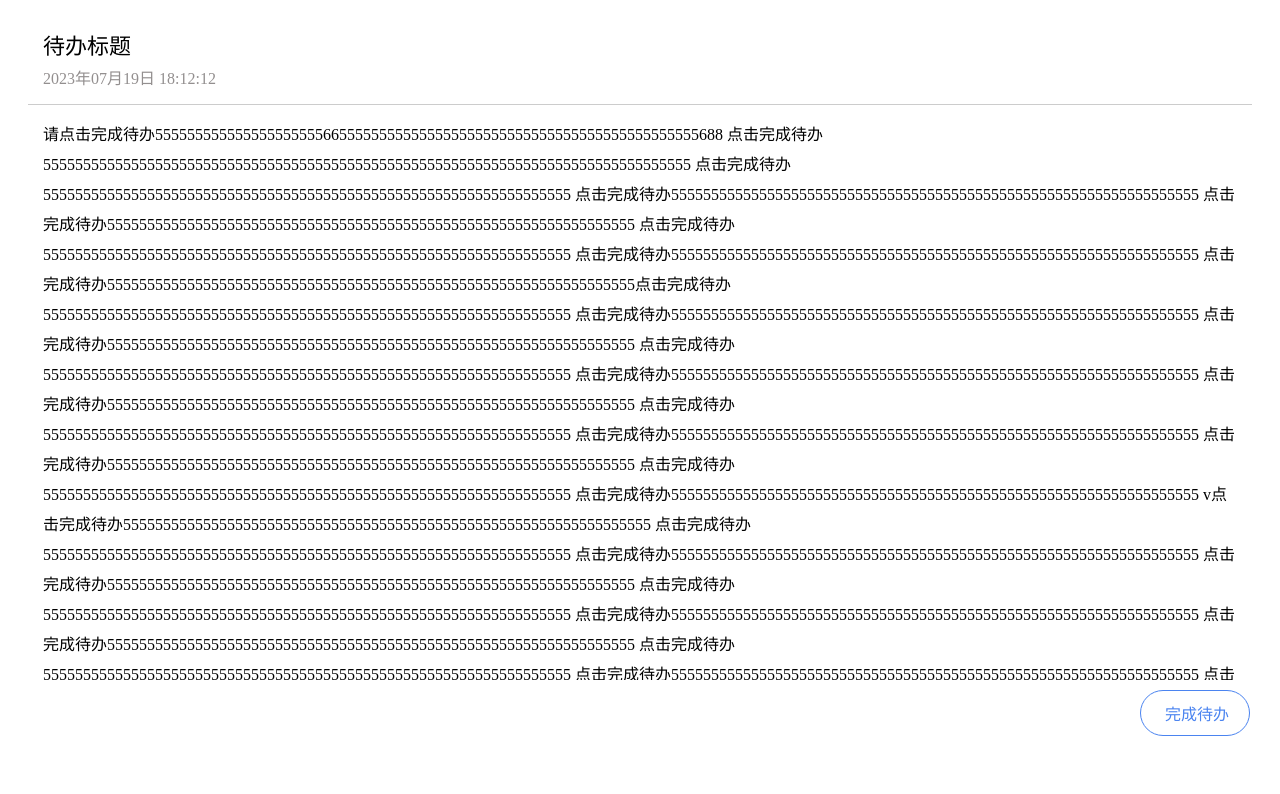
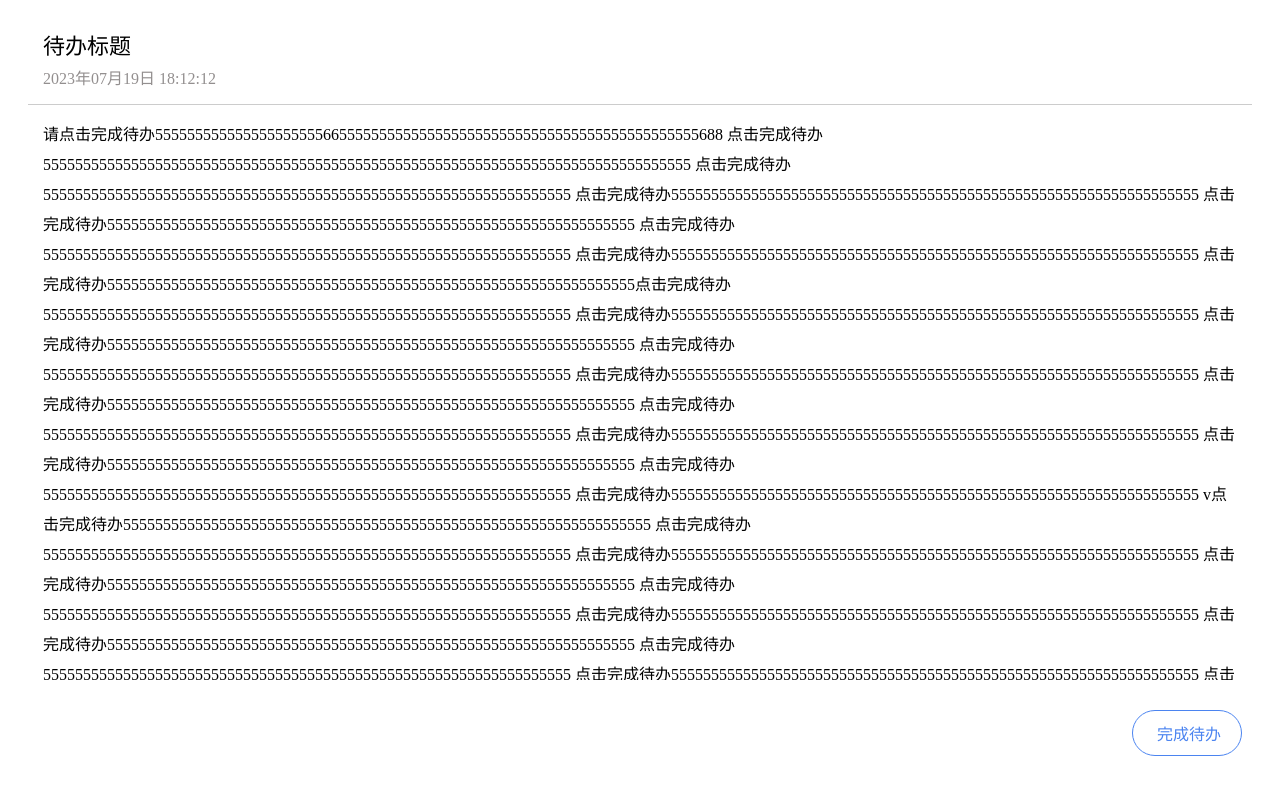
Before and after one commit to Liuboyy/88888, a plain HTML site: page index.html in a window 1280 px wide. Drawn offline with Linux system fonts and the light colour scheme.

Commit message:
Update style.css

```diff
--- a/css/style.css
+++ b/css/style.css
@@ -24,7 +24,8 @@
     padding-right: 10px;
     font-size: 16px;
     line-height: 30px;
-    overflow: auto;
+    overflow-y: auto;
+    overflow-x: hidden;
 }
 .table_content::-webkit-scrollbar {
     width: 2px;
@@ -39,9 +40,8 @@
     border: 1px solid #4b84f0;
     border-radius: 30px;
     color: #4b84f0;
-    position: absolute;
-    bottom: 8%;
-    right: 30px;
+    margin-right: 10px;
+    margin-top: 30px;
     cursor: pointer;
 }
 .table_label > div > div {
```
